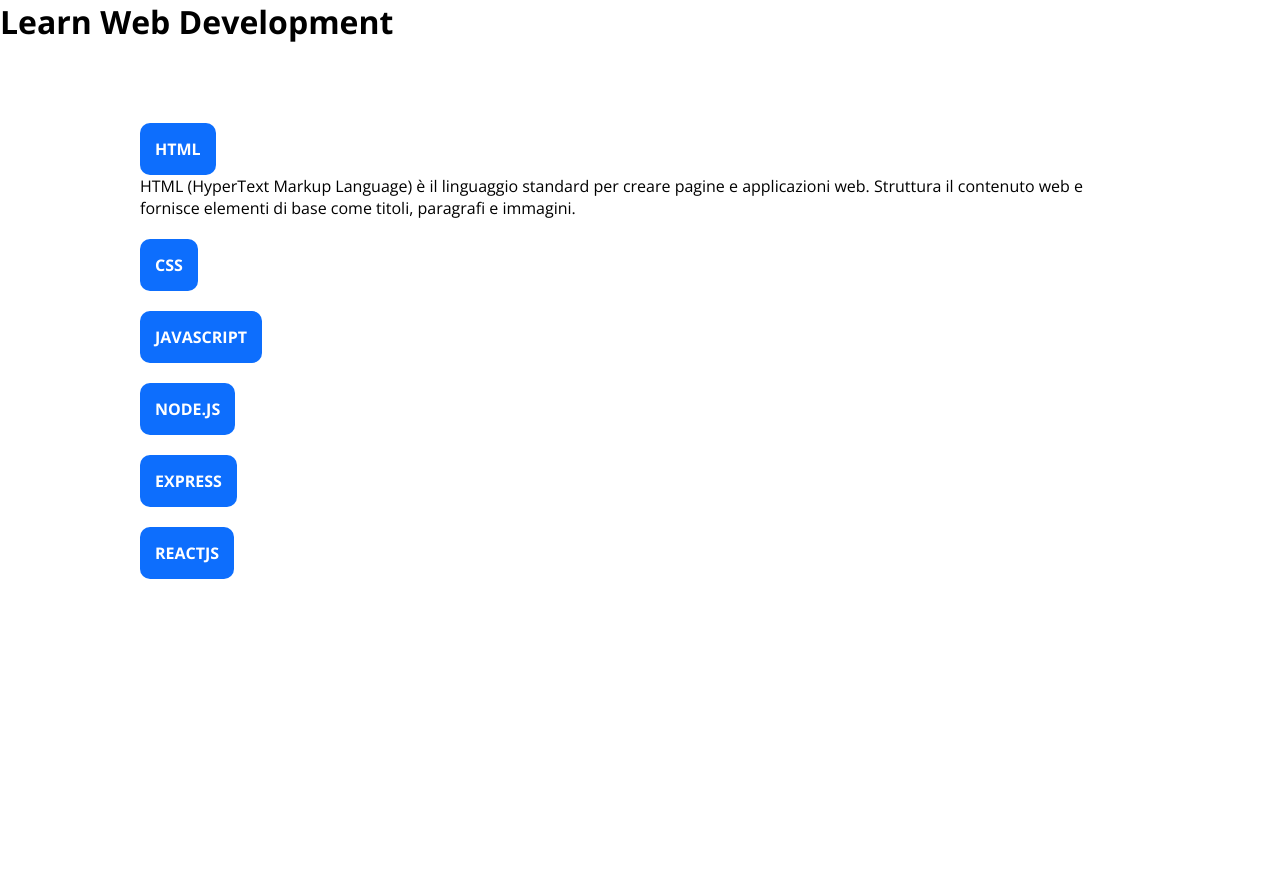
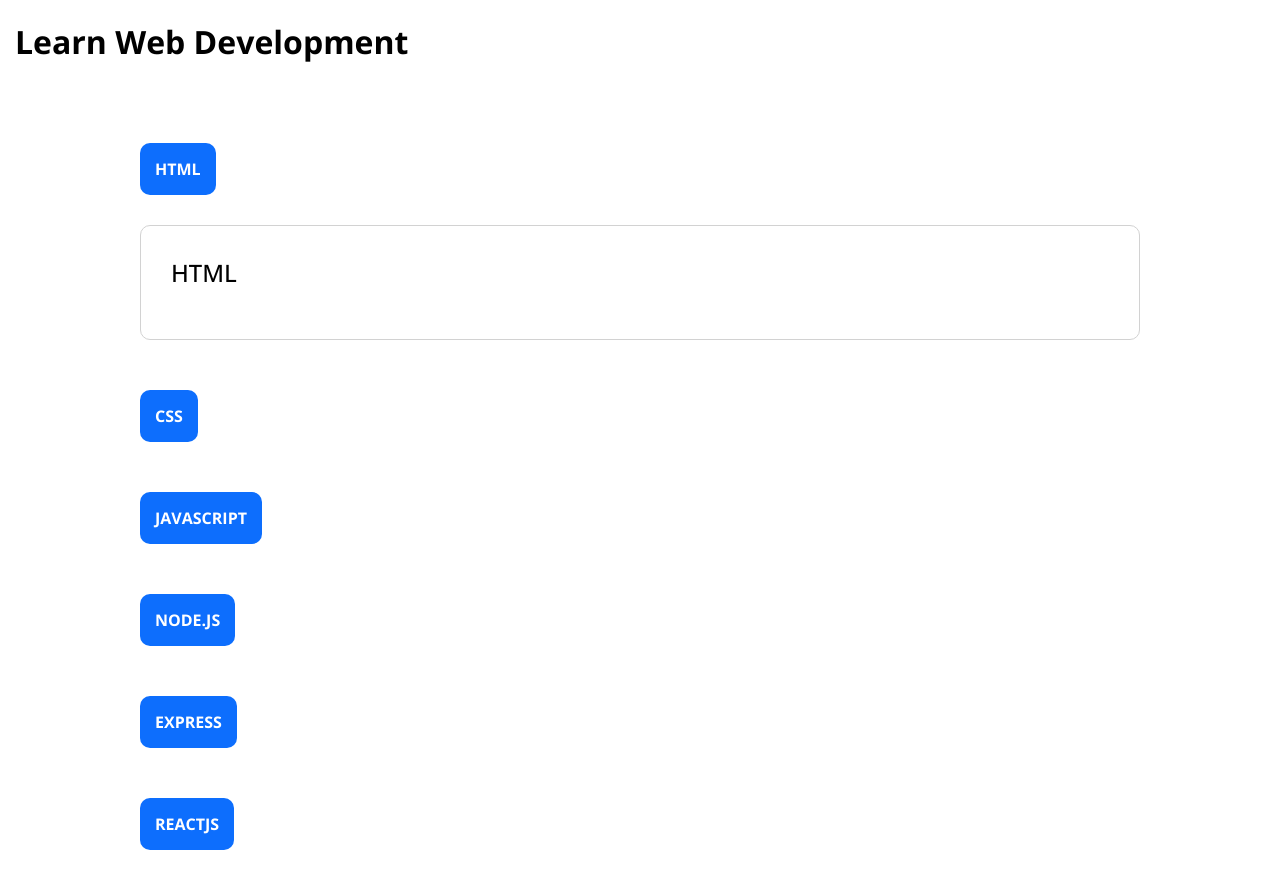
Before and after one commit to giorgiameffe/react-use-state, a React (Vite) app: page / in a window 1280 px wide. Both pictures are taken after a click on the button "HTML". Shown: the top 888 px of the page. Before the commit the page ends 800 px from the top, so only its background shows below. Built offline with nearby package versions, Linux system fonts and the light colour scheme; a web font is replaced by a local one.

Commit message:
feat: add card and buttons style

```diff
--- a/src/components/Card.jsx
+++ b/src/components/Card.jsx
@@ -1,9 +1,10 @@
 // Componente Card
 
-export default function Card({ description }) {
+export default function Card({ title, description }) {
 
     return (
-        <div>
+        <div className="card">
+            <h2>{title}</h2>
             <p>{description}</p>
         </div>
     );
--- a/src/components/button-components/Button.jsx
+++ b/src/components/button-components/Button.jsx
@@ -13,7 +13,7 @@
     return (
         <div className="button-container">
             <button className='button' onClick={onToggle}>{language.title}</button>
-            {isActive && <Card description={language.description} />}
+            {isActive && <Card title={language.title} />}
         </div>
     );
 }
--- a/src/index.css
+++ b/src/index.css
@@ -14,6 +14,8 @@
 
 header h1 {
     margin-bottom: 80px;
+    padding-left: 15px;
+    padding-top: 20px;
 }
 
 /* Main */
@@ -39,4 +41,25 @@
     color: #ffffff;
     text-transform: uppercase;
     font-weight: bold;
+    margin-bottom: 30px;
 }
+
+/* Card */
+
+.card {
+    padding: 30px;
+    border: 1px solid #d2d2d2;
+    border-radius: 10px;
+    margin-bottom: 30px;
+}
+
+.card>h2 {
+    text-transform: uppercase;
+    font-weight: 500;
+    margin-bottom: 20px;
+}
+
+.card>p {
+    line-height: 30px;
+
+}
```
